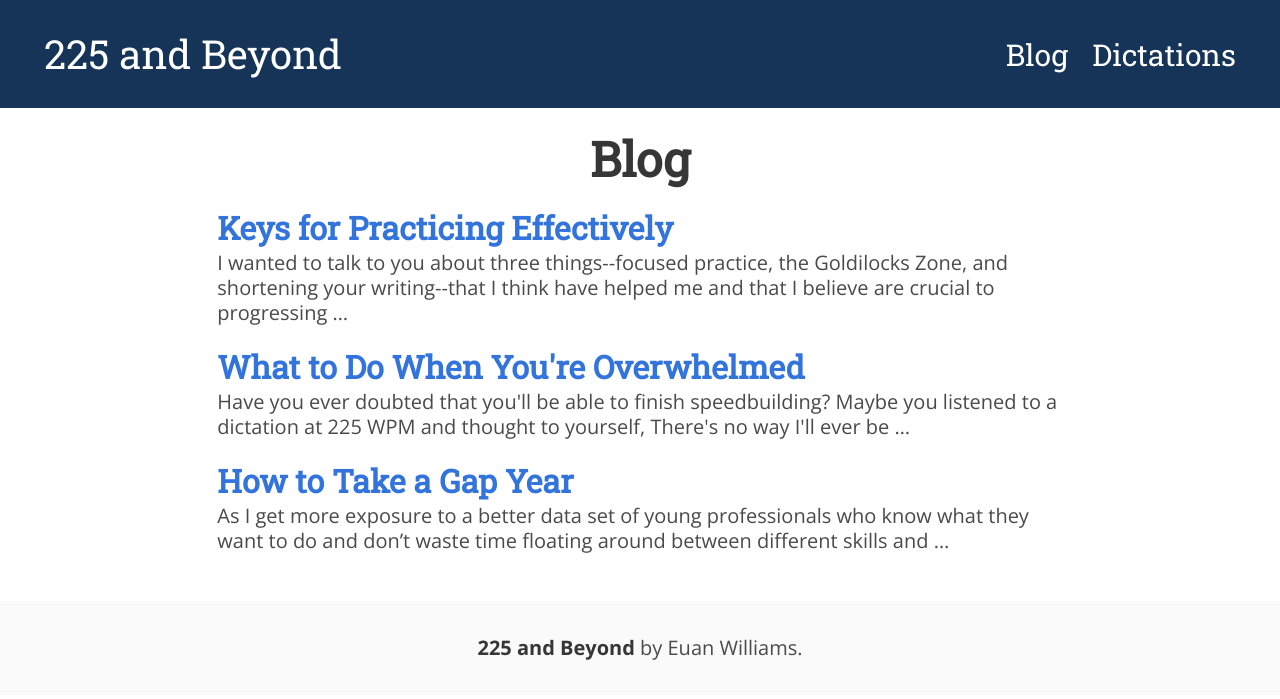
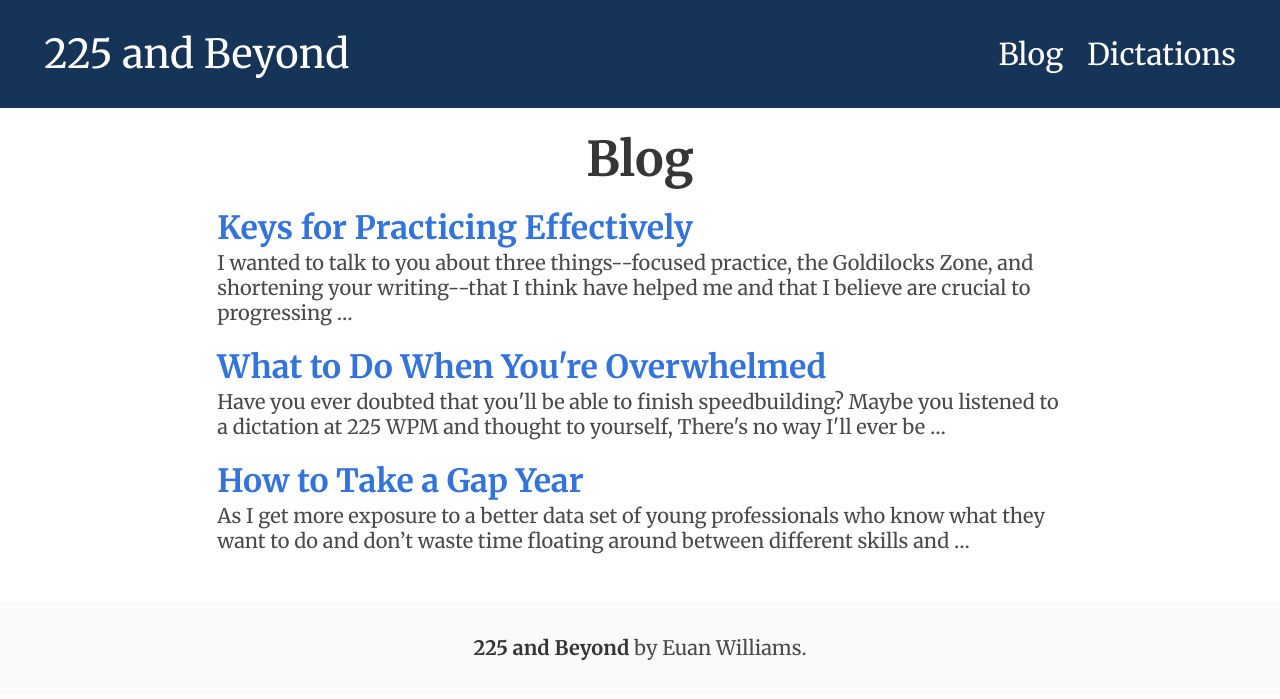
Before and after one commit to euanwho/Briefology, a Django app: page /blog in a window 1280 px wide. Shown: the top 699 px of the page. Run offline with Django 3.2, Linux system fonts and the light colour scheme; data comes from the database, SQL or seed files in the repository; parts of the project's set-up code (start-up, migrations or seed data) failed here and were passed over; some libraries are stand-ins or nearby versions.

Commit message:
Font changed to Merriweather

```diff
--- a/briefology/static/sass/fonts.scss
+++ b/briefology/static/sass/fonts.scss
@@ -1,18 +1,20 @@
 // Google Fonts
-@import url(http://fonts.googleapis.com/css?family=Roboto+Slab|Open+Sans:400italic,700italic,400,700);
+@import url(http://fonts.googleapis.com/css?family=Roboto+Slab|Open+Sans|Raleway|Merriweather:400italic,700italic,400,700);
 
 // Font Variables
 $roboto-slab: 'Roboto Slab', serif;
 $open-sans: 'Open Sans', sans-serif;
-$family-primary: $open-sans, $roboto-slab;
+$merriweather: 'Merriweather';
+$raleway: 'Raleway';
+$family-primary: $merriweather, $roboto-slab;
 $body-font-size: 1.25rem;
 
 h1, h2, h3, h4, h5, h6, .title {
-    font-family: $roboto-slab;
+    font-family: $merriweather;
     font-weight: normal;
 }
 
 .button {
-    font-family: $roboto-slab;
+    font-family: $merriweather;
     font-weight: bold;
 }
--- a/briefology/static/sass/nav.scss
+++ b/briefology/static/sass/nav.scss
@@ -11,7 +11,7 @@ $navbar-item-color: #ffffff;
 }
 
 .navbar-item {
-    font-family: $roboto-slab;
+    font-family: $merriweather;
 }
 
 .navbar-item:hover, .navbar-item:active {
```
Also changed, not shown: briefology/static/css/styles.css.
